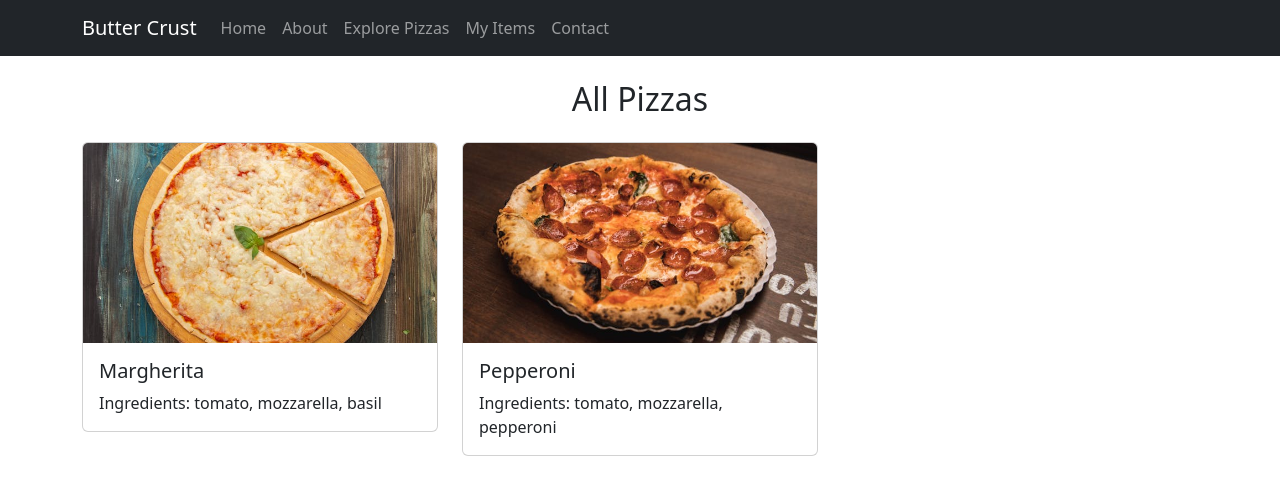
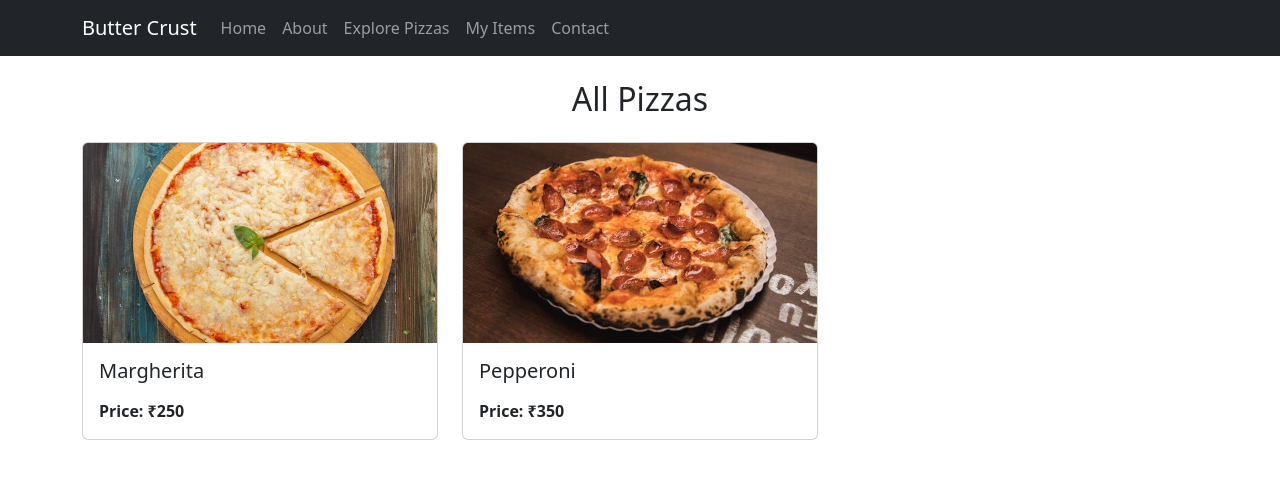
Before and after one commit to Meet-301/pizzastore, a React (Create React App) app: page /items in a window 1280 px wide. Shown: the top 494 px of the page. Built offline with nearby package versions, Linux system fonts and the light colour scheme; data requests are answered from the project's data file.

Commit message:
Aug 10, 2024, 4:42 PM

```diff
--- a/src/components/DisplayAllItems.js
+++ b/src/components/DisplayAllItems.js
@@ -44,7 +44,10 @@ function DisplayAllItems() {
                             <Card.Body>
                                 <Card.Title>{item.name}</Card.Title>
                                 <Card.Text>
-                                    Ingredients: {item.ingredients.join(', ')}
+                                    {item.description}
+                                </Card.Text>
+                                <Card.Text>
+                                    <strong>Price: &#8377;{item.price}</strong>
                                 </Card.Text>
                             </Card.Body>
                         </Card>
```
